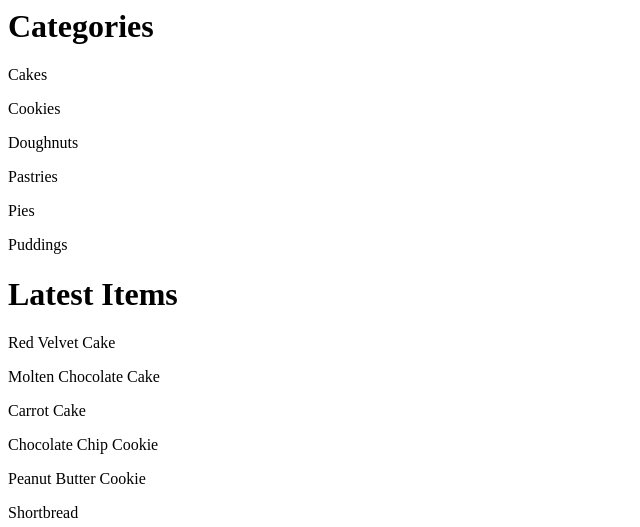
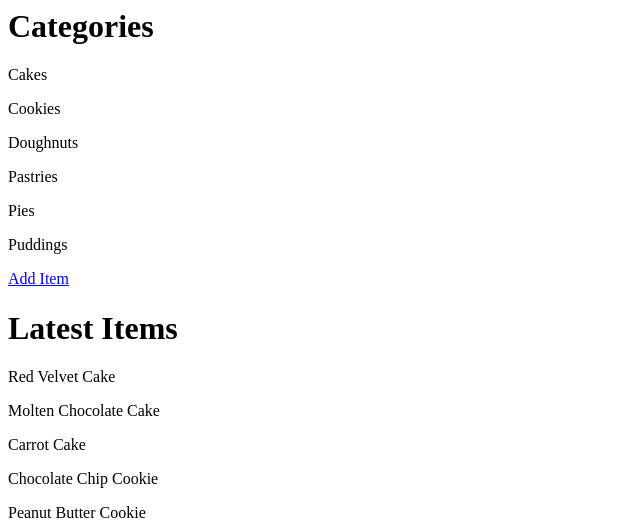
Before and after one commit to kcalata/Item-Catalog, a Flask app: page / in a window 1280 px wide. Shown: the top 527 px of the page, without its empty margins (0-640 px from the left). Run offline with Flask 2, Linux system fonts and the light colour scheme; data comes from the database, SQL or seed files in the repository.

Commit message:
Add url_for() links to create

```diff
--- a/templates/catalog.html
+++ b/templates/catalog.html
@@ -14,6 +14,8 @@
 
 {% endfor %}
 
+<a href='{{url_for('newItem')}}'>Add Item</a>
+
 <h1>Latest Items</h1>
 
 {% for i in items %}
```
